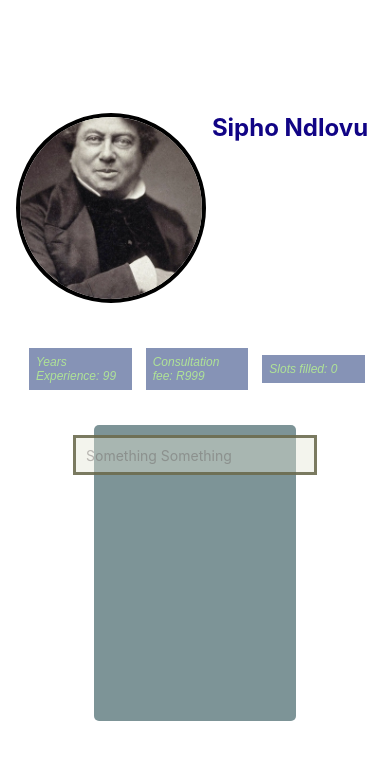
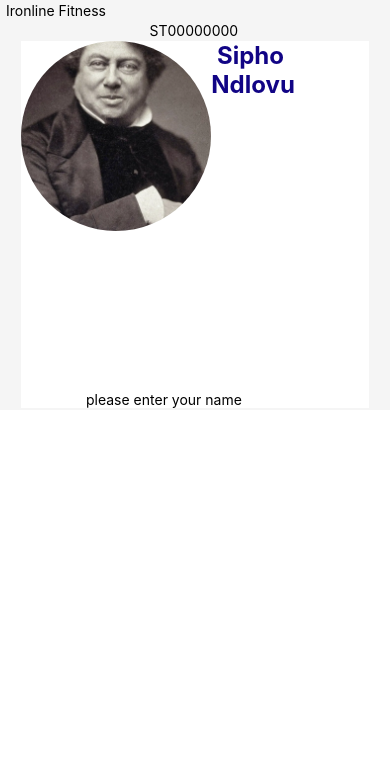
Before and after one commit to Not4PplPrsn/MyNewApp, a React Native app: screen / in a window 390 px wide. Shown: the top 760 px of the page. Built offline with nearby package versions, Linux system fonts and the light colour scheme.

Commit message:
The new  changes
made new variable to contain the information for the agent and the to contain the users information.  Made  a few edits to the rest of the page.

```diff
--- a/App.tsx
+++ b/App.tsx
@@ -4,7 +4,38 @@ import { StyleSheet, Text, View, TouchableOpacity, Button, Image, TextInput } fr
 import image from './assets/image.png';
 
 export default function App() {
+
+  const [studentNumber, setStudentNumber] = useState('');
+
+   const[name, setName] = useState('');
+   const [years, setYears] = useState('');
+   const[slots, setSlots] = useState('');
+   const[amount, setAmount] = useState('');
+
+  const handleStudentNumberChange = (text: string) => {
+    setStudentNumber(text);
+  }
+
+  const handleNameChange = (text: string) => {
+    setName(text);
+  }
+  const handleYearsChange = (text: string) => {
+    setYears(text);
+  }
+
   return (
+
+
+    <View style = {styles.headerLine}>
+
+        <Text style = {{alignSelf: 'flex-start'}}> Ironline Fitness </Text>
+
+        <Text style = {styles.studentNumberLine}>
+          ST
+          <TextInput placeholder  = "00000000" value={studentNumber} onChangeText={handleStudentNumberChange}  />
+        </Text>
+
+
      <View style={styles.container}>
         <View style= {styles.ImageCaption}>
           <View style={styles.imageContainer}>
@@ -14,20 +45,31 @@ export default function App() {
          <Text style = {styles.nameText} > Sipho Ndlovu </Text>
 
        </View>
+
         <View  style={{ flexDirection: 'row', alignItems: 'center', justifyContent: 'space-between', margin: 20, }}>
 
-        <Text style = {styles.agentInformation}>Years Experience: 99</Text>
-        <Text style = {styles.agentInformation}>Consultation fee: R999</Text>
-        <Text style = {styles.agentInformation}>Slots filled: 0</Text>
+        <Text>
+          <TextInput style = {styles.agentInformation} value={years} onChangeText={handleYearsChange} keyboardType = 'numeric' />
+        </Text>
+
+        <Text>
+         <TextInput style = {styles.agentInformation} value={amount} onChangeText={(text) => setAmount(text) } keyboardType = 'numeric' />
+        </Text>
+
+        <Text>
+         <TextInput style = {styles.agentInformation} value={slots} onChangeText={(text) => setSlots(text) } keyboardType = 'numeric' />
+        </Text>
+
         </View>
+        <View>
 
-      <View style = {{alignItems: 'center', margin: 15, backgroundColor: '#7d9497', width: '52%', height: '35%', padding: 10, borderRadius: 5,}}>
-      <TextInput style={styles.texInputs} placeholder="Something Something"
-      placeholderTextColor="#665e5e6c" />
+        <TextInput placeholder = "please enter your name" value = {slots} onChangeText = {handleNameChange}/>
 
         </View>
 
 
+
+      </View>
       <StatusBar style="auto" />
     </View>
   );
@@ -39,8 +81,8 @@ const styles = StyleSheet.create({
     backgroundColor: '#fff',
     alignItems: 'center',
     justifyContent: 'center',
-    height: 'auto',
-    width: 'auto',
+    height: '60%',
+    width: '90%',
   },
   heading:{fontSize: 20,
     fontWeight: 'bold',
@@ -53,7 +95,9 @@ const styles = StyleSheet.create({
     borderRadius: 100,
     overflow: 'hidden',
     marginBottom: 20,
-    borderWidth: 4,
+    borderWidth: 0,
+    borderColor: 'black',
+    alignSelf: "flex-end"
   },
   image: {
     width: '100%',
@@ -76,28 +120,39 @@ const styles = StyleSheet.create({
 
   },
   agentInformation:{
-    fontSize: 12,
-    fontWeight: "100",
+    fontSize: 24,
+    fontWeight: "bold",
     fontFamily: "Arial",
     borderWidth:0,
-    backgroundColor: "rgba(10, 36, 107, 0.49)",
-    width: '50%',
-    height: 'auto',
     padding: 7,
     marginRight: 5,
     marginLeft: 9,
     fontStyle: 'italic',
-    color: '#afe297',
+    color: '#000000',
+    width : 100,
+    height: 100
   },
   ImageCaption: {
-    margin: 5,
     flexDirection: 'row',
 
   },
   nameText:{
     fontSize: 24,
     fontWeight: 'bold',
-    color: '#110485'
+    color: '#110485',
+    width: "auto"
+
+  },
+
+  studentNumberLine: {
+    backgroundColor: '#F5F5F5',
+    alignSelf: 'flex-end',
+    margin : 2.5
+  },
+  headerLine: {
+    padding: 2,
+    backgroundColor: '#F5F5F5',
+    alignItems: 'center'
   }
 
 });
```
Lines whose indentation alone changed are shown as unchanged.
